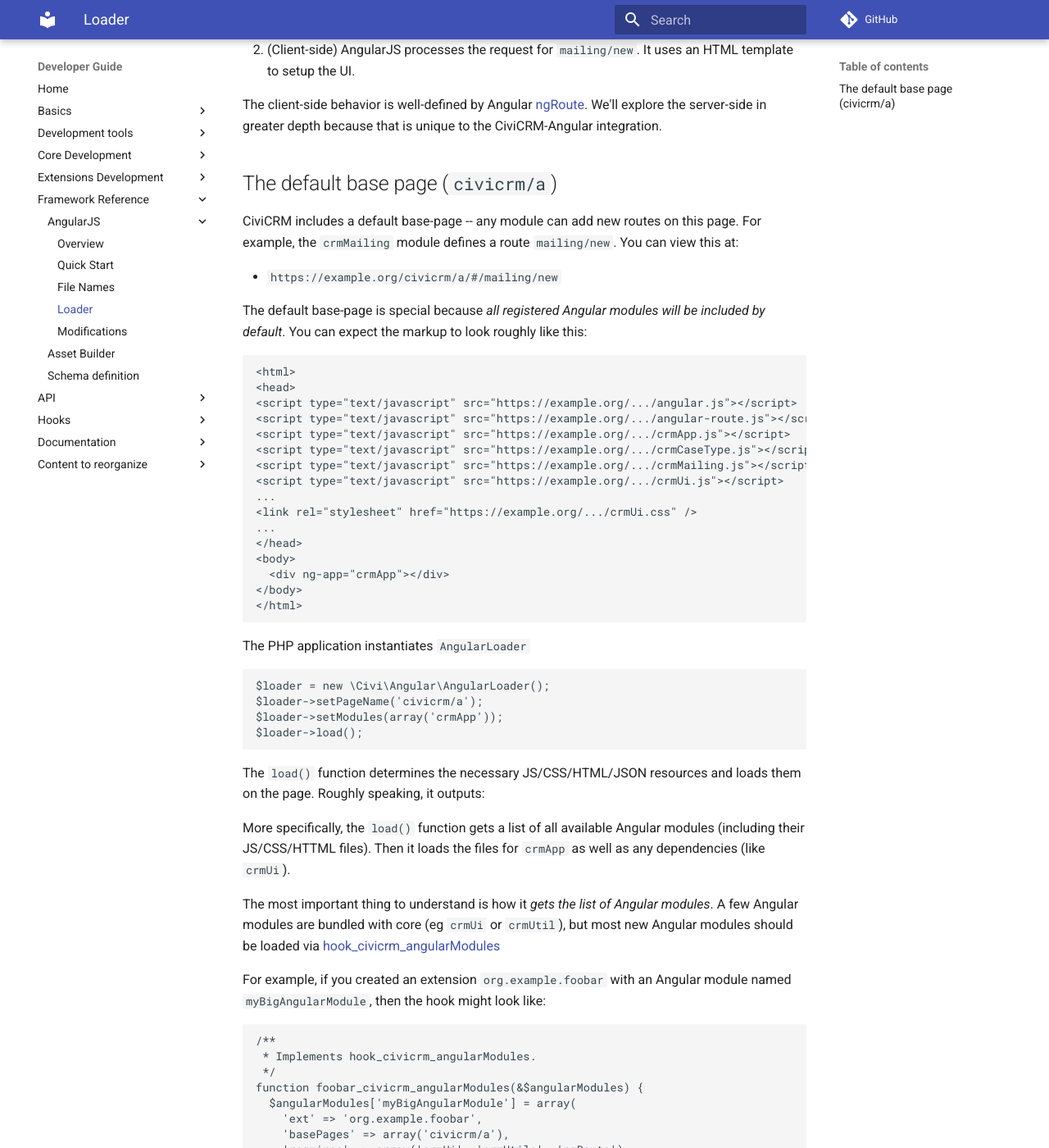
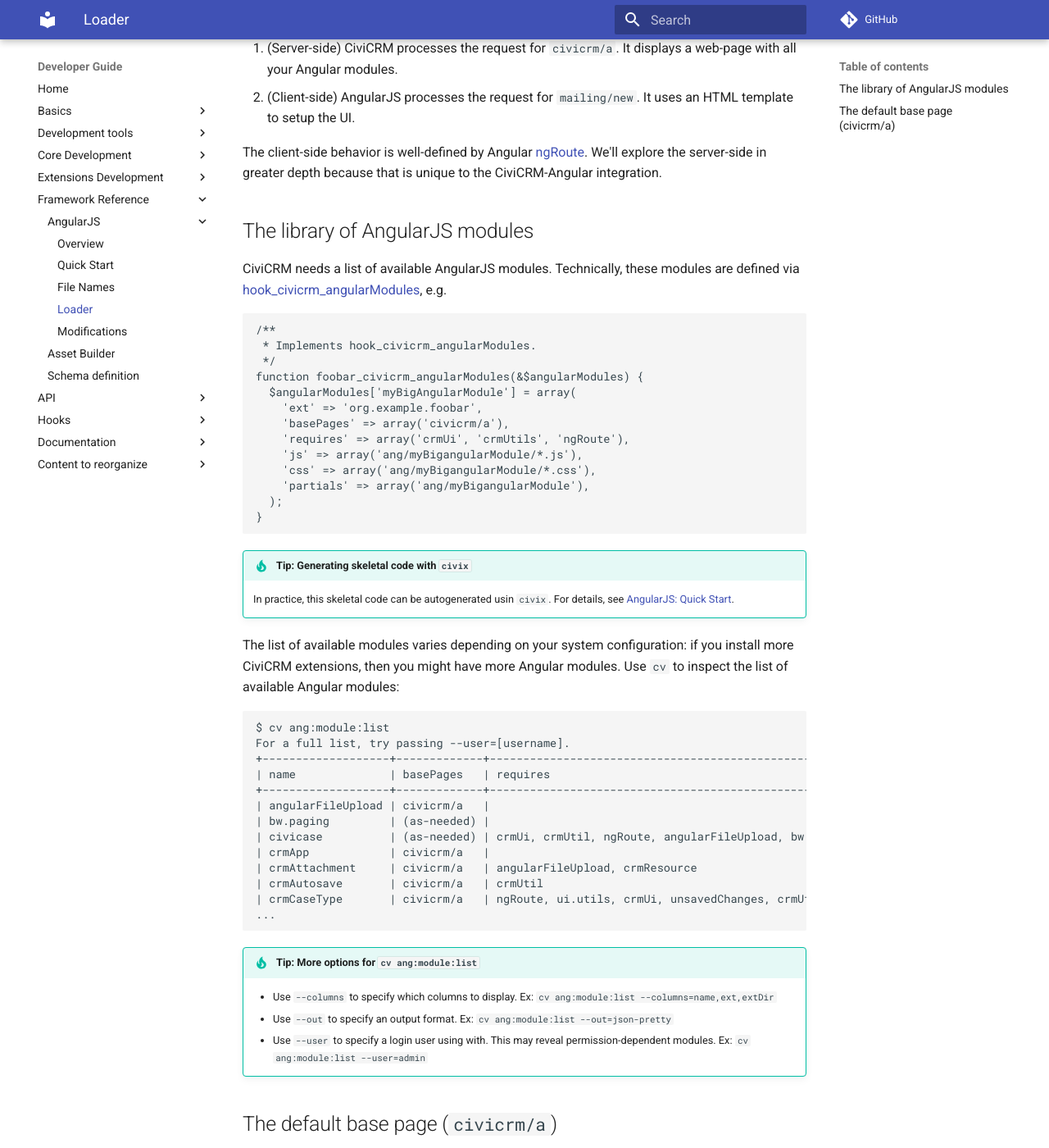
Before and after one commit to civicrm/civicrm-dev-docs, an MkDocs documentation site: the page built from docs/framework/angular/loader.md, in a window 1280 px wide and 1400 px high, scrolled down 258 px. Shown: the whole window at 82% size. Built offline with MkDocs 1.6.1 and Material for MkDocs 9.7.7, drawn with Linux system fonts in a browser that asks for light colours; comment, search, counter and statistics services are not loaded; old or Windows-style settings are respelled for this version of MkDocs; some of the changed text lies outside the part shown.

Commit message:
"AngularJS: Loader" - Various updates

````diff
--- a/docs/framework/angular/loader.md
+++ b/docs/framework/angular/loader.md
@@ -1,7 +1,11 @@
 # AngularJS: Loader
 
-What happens when a user visits a CiviCR-Angular page, such as
-`https://example.org/civicrm/a/#/mailing/new`? Broadly speaking, two steps:
+What happens when a user visits a CiviCR-Angular page? For example, let's
+consider this URL:
+
+ * `https://example.org/civicrm/a/#/mailing/new`
+
+Broadly speaking, two things happen:
 
  1. (Server-side) CiviCRM processes the request for `civicrm/a`. It
     displays a web-page with all your Angular modules.
@@ -13,19 +17,64 @@
 server-side in greater depth because that is unique to the CiviCRM-Angular
 integration.
 
+## The library of AngularJS modules
+
+CiviCRM needs a list of available AngularJS modules.  Technically, these
+modules are defined via
+[hook_civicrm_angularModules](/hooks/hook_civicrm_angularModules.md), e.g.
+
+```php
+/**
+ * Implements hook_civicrm_angularModules.
+ */
+function foobar_civicrm_angularModules(&$angularModules) {
+  $angularModules['myBigAngularModule'] = array(
+    'ext' => 'org.example.foobar',
+    'basePages' => array('civicrm/a'),
+    'requires' => array('crmUi', 'crmUtils', 'ngRoute'),
+    'js' => array('ang/myBigangularModule/*.js'),
+    'css' => array('ang/myBigangularModule/*.css'),
+    'partials' => array('ang/myBigangularModule'),
+  );
+}
+```
+
+!!! tip "Tip: Generating skeletal code with `civix`"
+    In practice, this skeletal code can be autogenerated usin `civix`.
+    For details, see [AngularJS: Quick Start](/framework/angular/quickstart.md).
+
+The list of available modules varies depending on your system configuration:
+if you install more CiviCRM extensions, then you might have more Angular
+modules.  Use `cv` to inspect the list of available Angular modules:
+
+```
+$ cv ang:module:list
+For a full list, try passing --user=[username].
++-------------------+-------------+------------------------------------------------------------------------------------+
+| name              | basePages   | requires                                                                           |
++-------------------+-------------+------------------------------------------------------------------------------------+
+| angularFileUpload | civicrm/a   |                                                                                    |
+| bw.paging         | (as-needed) |                                                                                    |
+| civicase          | (as-needed) | crmUi, crmUtil, ngRoute, angularFileUpload, bw.paging, crmRouteBinder, crmResource |
+| crmApp            | civicrm/a   |                                                                                    |
+| crmAttachment     | civicrm/a   | angularFileUpload, crmResource                                                     |
+| crmAutosave       | civicrm/a   | crmUtil                                                                            |
+| crmCaseType       | civicrm/a   | ngRoute, ui.utils, crmUi, unsavedChanges, crmUtil, crmResource                     |
+...
+```
+
+!!! tip "Tip: More options for `cv ang:module:list`"
+    * Use `--columns` to specify which columns to display. Ex: `cv ang:module:list --columns=name,ext,extDir`
+    * Use `--out` to specify an output format. Ex: `cv ang:module:list --out=json-pretty`
+    * Use `--user` to specify a login user using with. This may reveal permission-dependent modules. Ex: `cv ang:module:list --user=admin`
+
 ## The default base page (`civicrm/a`)
 
-CiviCRM includes a default base-page -- any module can add new routes on
-this page.  For example, the `crmMailing` module defines a route
-`mailing/new`. You can view this at:
-
- * `https://example.org/civicrm/a/#/mailing/new`
-
-The default base-page is special because *all registered Angular modules
-will be included by default*.  You can expect the markup to look roughly
-like this:
+CiviCRM includes a default base-page named `civicrm/a`. Any module can add new routes on
+this page.  The page might look like this:
 
 ```html
+<!-- URL: https://example.org/civirm/a -->
 <html>
 <head>
 <script type="text/javascript" src="https://example.org/.../angular.js"></script>
@@ -44,49 +93,26 @@
 </html>
 ```
 
-The PHP application instantiates `AngularLoader`
+!!! note "In practice, the JS files may be aggregated and/or minimized."
+
+The markup is generated by a PHP class, `AngularLoader`, using logic like this:
 
 ```php
 $loader = new \Civi\Angular\AngularLoader();
+$loader->setModules(array('crmApp'));
 $loader->setPageName('civicrm/a');
-$loader->setModules(array('crmApp'));
 $loader->load();
 ```
 
 The `load()` function determines the necessary JS/CSS/HTML/JSON resources
-and loads them on the page. Roughly speaking, it outputs:
+and loads them on the page. This will include:
 
+ * Any AngularJS modules explicitly listed in `setModules(...)`. (Ex: `crmApp`)
+ * Any AngularJS modules with matching `basePages`. (Ex: The value `civicrm/a`
+   is specified by both `setPageName(...)` and `myBigAngularModule` [above].)
+ * Any AngularJS modules transitively required by the above.
 
-
-More specifically, the `load()` function gets a list of all available
-Angular modules (including their JS/CSS/HTTML files). Then it loads the
-files for `crmApp` as well as any dependencies (like `crmUi`).
-
-The most important thing to understand is how it *gets the list of Angular
-modules*.  A few Angular modules are bundled with core (eg `crmUi` or
-`crmUtil`), but most new Angular modules should be loaded via
-[hook_civicrm_angularModules](/hooks/hook_civicrm_angularModules.md)
-
-For example, if you created an extension `org.example.foobar` with an
-Angular module named `myBigAngularModule`, then the hook might look like:
-
-```php
-/**
- * Implements hook_civicrm_angularModules.
- */
-function foobar_civicrm_angularModules(&$angularModules) {
-  $angularModules['myBigAngularModule'] = array(
-    'ext' => 'org.example.foobar',
-    'basePages' => array('civicrm/a'),
-    'requires' => array('crmUi', 'crmUtils', 'ngRoute'),
-    'js' => array('ang/myBigangularModule/*.js'),
-    'css' => array('ang/myBigangularModule/*.css'),
-    'partials' => array('ang/myBigangularModule'),
-  );
-}
-```
-
-!!! tip "`civix` code-generator"
-    In practice, you usually don't need to implement.  The `civix`
-    code-generator creates a file named `ang/{mymodule}.ang.php` and
-    automatically loads as part of `hook_civicrm_angularModules`.
+!!! note "What makes `civicrm/a` special?"
+    When declaring a module, the property `basePages` will default to
+    `array('civicrm/a')`.  In other words, if you don't specify otherwise,
+    all modules are loaded on  `civicrm/a`.
--- a/docs/hooks/hook_civicrm_angularModules.md
+++ b/docs/hooks/hook_civicrm_angularModules.md
@@ -16,12 +16,23 @@
 
 ## Parameters
 
--   &$angularModules - an array containing a list of all Angular
-    modules.
+ * `&$angularModules` - an array containing a list of all Angular modules. Each item is keyed by the Angular module name.
+
+Each item `angularModules`  may include these properties:
+
+ * `ext` (`string`): The name of the CiviCRM extension which has the source-code.
+ * `js` (`array`): List of Javascript files. May use the wildcard (`*`). Relative to the extension.
+ * `css` (`array`): List of CSS files. May use the wildcard (`*`). Relative to the extension.
+ * `partials` (`array`): List of HTML folders. Relative to the extension.
+ * `requires` (`array`): List of AngularJS modules required by this module. Default: `array()`. (`v4.7.21+`)
+ * `basePages` (`array`): Uncondtionally load this module onto the given Angular pages. (`v4.7.21+`)
+   * If omitted, the default is `array('civicrm/a')`. This provides backward compatibility with behavior since `v4.6+`.
+   * For a utility that should only be loaded on-demand, use `array()`.
+   * For a utility that should be loaded in all pages use, `array('*')`.
 
 ## Returns
 
--   null
+ * `null`
 
 ## Example
 
@@ -32,6 +43,8 @@
       );
       $angularModules['myBigAngularModule'] = array(
         'ext' => 'org.example.mymod',
+        'requires' => array('ngRoute', 'crmUi'),
+        'basePages' => array('civicrm/a'),
         'js' => array('js/part1.js', 'js/part2.js'),
         'css' => array('css/myAngularModule.css'),
         'partials' => array('partials/myBigAngularModule'),
````
